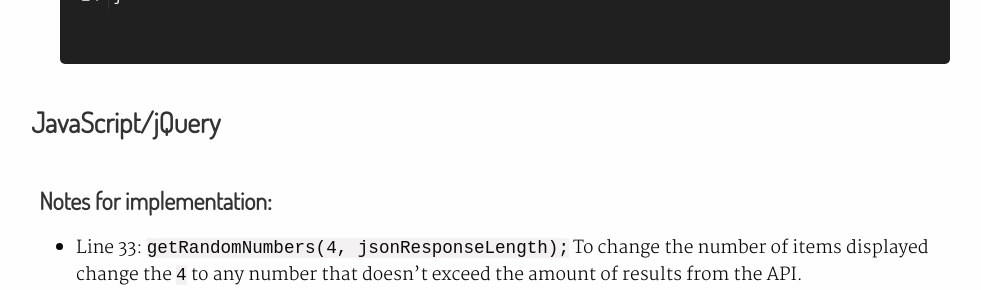
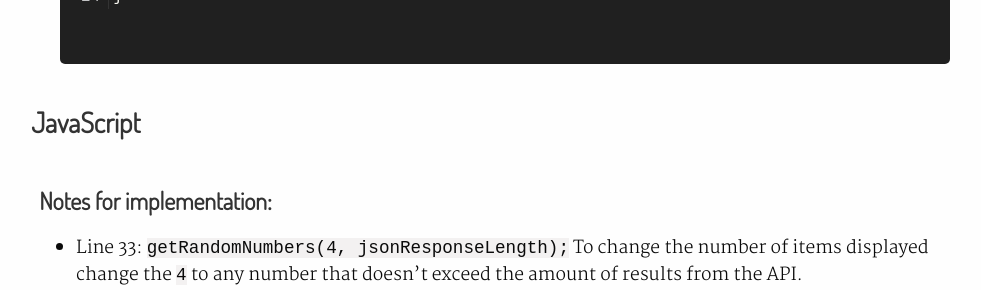
Before and after one commit to BradCoffield/APIs-for-librarians, a Jekyll site: the page built from _archivedotorg/antislavery-movements.md, in a window 1280 px wide and 900 px high, scrolled down 2761 px. Shown: the part 156-446 px from the top of the window, without its empty margins (135-1116 px from the left). Built offline with Jekyll 4.4.1, drawn with Linux system fonts in a browser that asks for light colours.

Commit message:
-jquery title

```diff
--- a/_archivedotorg/antislavery-movements.md
+++ b/_archivedotorg/antislavery-movements.md
@@ -69,7 +69,7 @@ Currently everything is displayed in one vertical column, book after book. It wo
   font-size: 1.1em;
 } {% endhighlight %}
 
-#### JavaScript/jQuery
+#### JavaScript
 
 ##### Notes for implementation:
 
```
